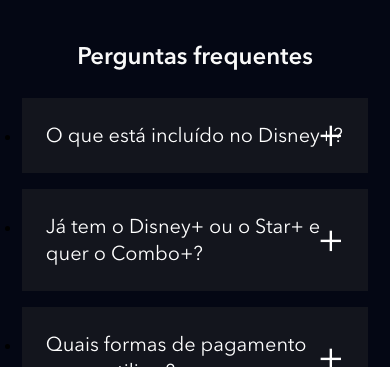
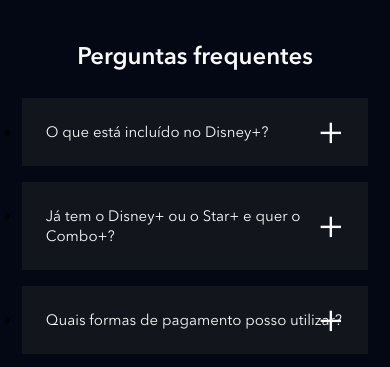
Before and after one commit to endxff/clone_disneyplus, a website: page index.html in a window 390 px wide. Shown: the part 4644-5011 px from the top of the page. Drawn offline with nearby package versions, Linux system fonts and the light colour scheme; files that its build step writes are made by us from their sources; files whose address does not match are found by name.

Commit message:
ajustes da seção FAQ para display mobile

```diff
--- a/src/styles/_faq.scss
+++ b/src/styles/_faq.scss
@@ -1,3 +1,5 @@
+@use 'variaveis';
+
 .faq {
     padding: 5.6vw;
 
@@ -17,12 +19,16 @@
             }
 
             &__question {
-                color: #fff;
+                color: variaveis.$corTextoSecundario;
                 font-size: 20px;
                 padding: 24px;
                 display: block;
                 cursor: pointer;
                 position: relative;
+
+                @media (max-width: 768px) {
+                    font-size: 15px;
+                }
 
                 &::after {
                     content: '+';
```
